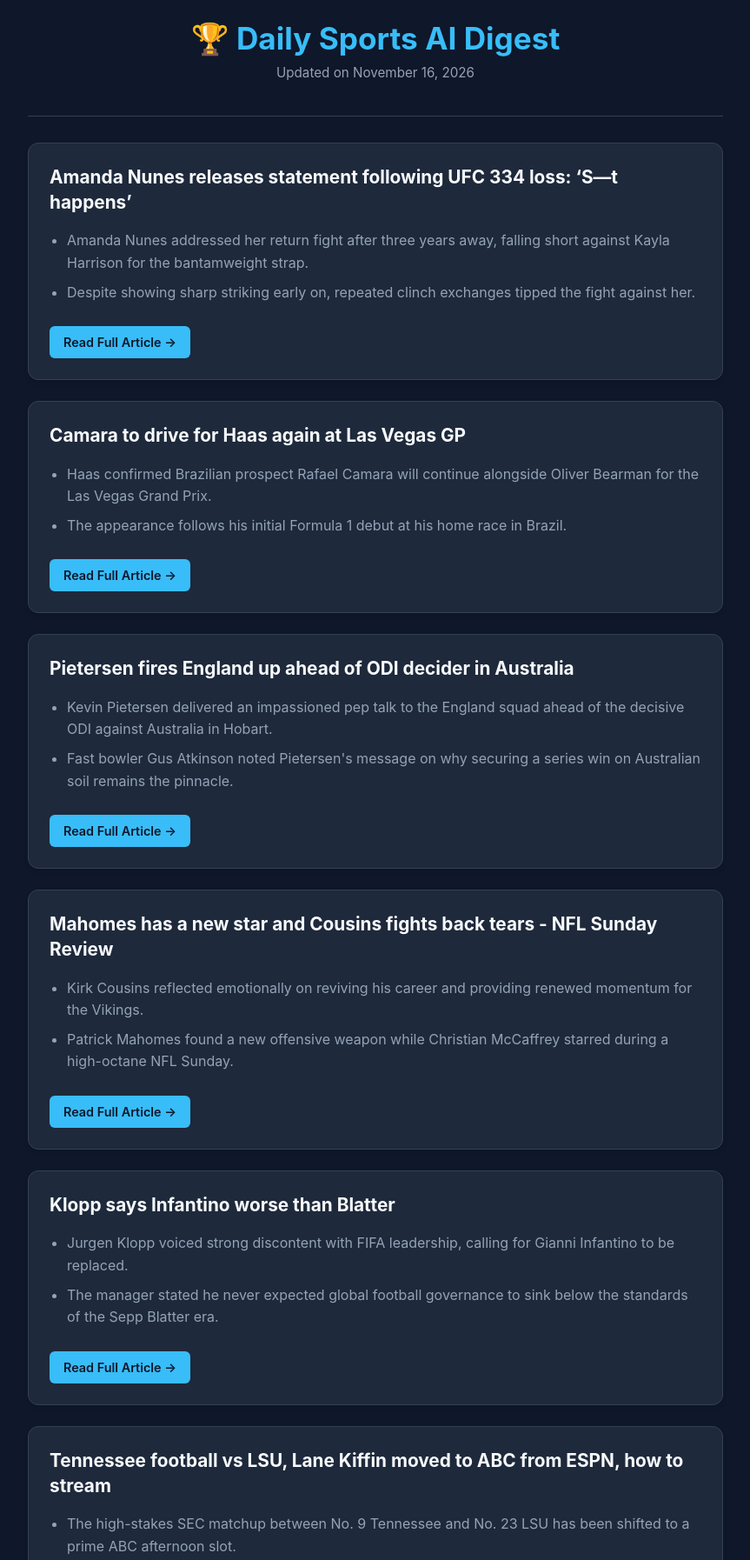
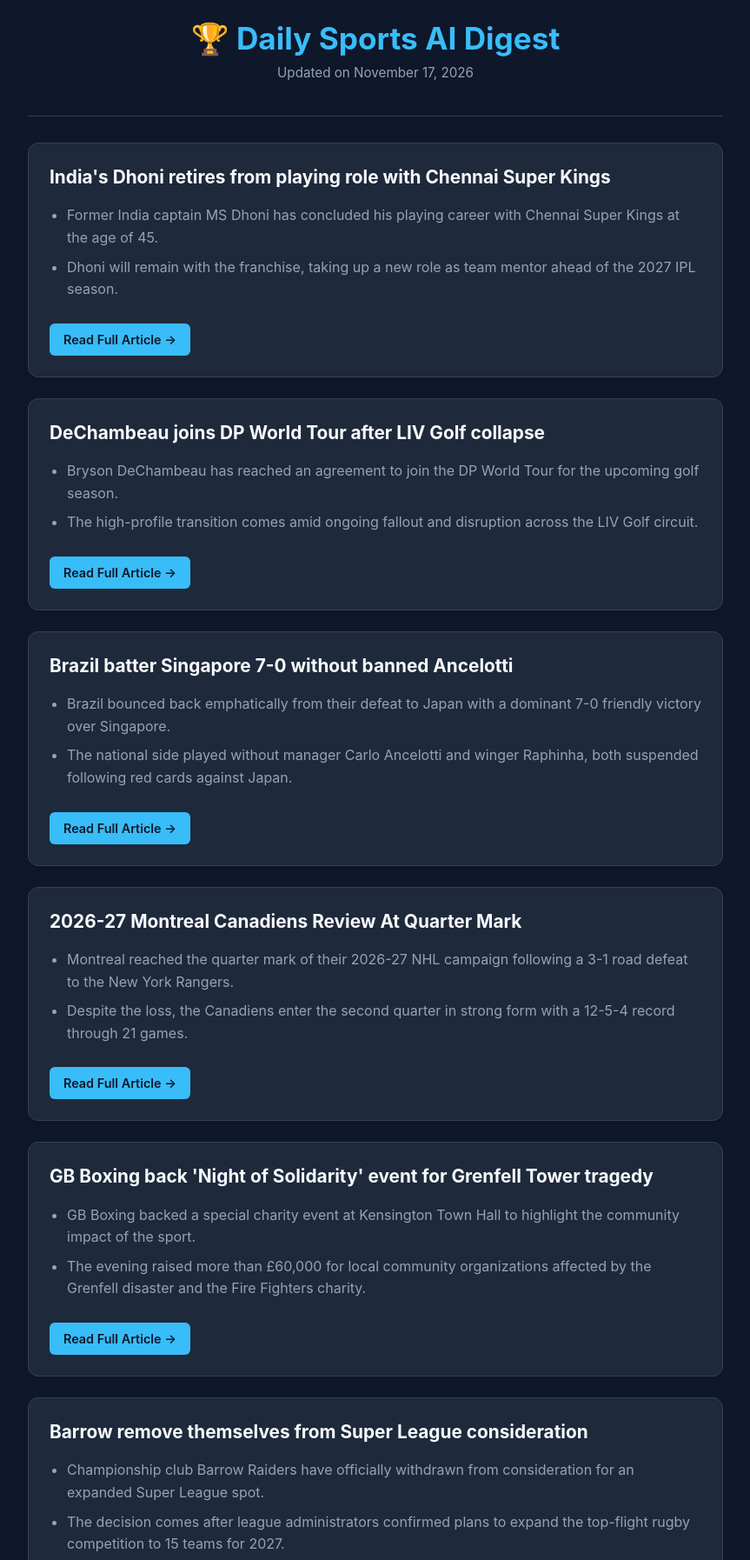
Before and after one commit to TanivAshraf/sports-news-ai, a plain HTML site: page index.html in a window 1280 px wide. Shown: the part 17-1811 px from the top of the page at 87% size, without its empty margins (208-1071 px from the left). Drawn offline with Linux system fonts and the light colour scheme.

Commit message:
Update daily sports website [skip ci]

```diff
--- a/index.html
+++ b/index.html
@@ -64,61 +64,61 @@
     <div class="container">
         <header>
             <h1>🏆 Daily Sports AI Digest</h1>
-            <div class="date">Updated on November 16, 2026</div>
+            <div class="date">Updated on November 17, 2026</div>
         </header>
         <main>
             <div class="card">
-  <h2>Amanda Nunes releases statement following UFC 334 loss: ‘S—t happens’</h2>
+  <h2>India's Dhoni retires from playing role with Chennai Super Kings</h2>
   <ul>
-    <li>Amanda Nunes addressed her return fight after three years away, falling short against Kayla Harrison for the bantamweight strap.</li>
-    <li>Despite showing sharp striking early on, repeated clinch exchanges tipped the fight against her.</li>
+    <li>Former India captain MS Dhoni has concluded his playing career with Chennai Super Kings at the age of 45.</li>
+    <li>Dhoni will remain with the franchise, taking up a new role as team mentor ahead of the 2027 IPL season.</li>
   </ul>
-  <a href="https://sports.yahoo.com/articles/amanda-nunes-releases-statement-following-122311594.html" target="_blank" class="btn">Read Full Article &rarr;</a>
+  <a href="https://www.skysports.com/cricket/news/12040/13613181/ms-dhoni-former-india-captain-retires-from-playing-role-with-ipls-chennai-super-kings-aged-45" target="_blank" class="btn">Read Full Article &rarr;</a>
 </div>
 
 <div class="card">
-  <h2>Camara to drive for Haas again at Las Vegas GP</h2>
+  <h2>DeChambeau joins DP World Tour after LIV Golf collapse</h2>
   <ul>
-    <li>Haas confirmed Brazilian prospect Rafael Camara will continue alongside Oliver Bearman for the Las Vegas Grand Prix.</li>
-    <li>The appearance follows his initial Formula 1 debut at his home race in Brazil.</li>
+    <li>Bryson DeChambeau has reached an agreement to join the DP World Tour for the upcoming golf season.</li>
+    <li>The high-profile transition comes amid ongoing fallout and disruption across the LIV Golf circuit.</li>
   </ul>
-  <a href="https://www.skysports.com/f1/news/12040/13612731/rafael-camara-haas-keep-brazilian-driver-as-oliver-bearmans-team-mate-for-las-vegas-gp-following-home-debut" target="_blank" class="btn">Read Full Article &rarr;</a>
+  <a href="https://www.bbc.co.uk/sport/golf/articles/c5vg27yzm9exo?at_medium=RSS&at_campaign=rss" target="_blank" class="btn">Read Full Article &rarr;</a>
 </div>
 
 <div class="card">
-  <h2>Pietersen fires England up ahead of ODI decider in Australia</h2>
+  <h2>Brazil batter Singapore 7-0 without banned Ancelotti</h2>
   <ul>
-    <li>Kevin Pietersen delivered an impassioned pep talk to the England squad ahead of the decisive ODI against Australia in Hobart.</li>
-    <li>Fast bowler Gus Atkinson noted Pietersen's message on why securing a series win on Australian soil remains the pinnacle.</li>
+    <li>Brazil bounced back emphatically from their defeat to Japan with a dominant 7-0 friendly victory over Singapore.</li>
+    <li>The national side played without manager Carlo Ancelotti and winger Raphinha, both suspended following red cards against Japan.</li>
   </ul>
-  <a href="https://www.skysports.com/cricket/news/12040/13612687/kevin-pietersen-fires-england-up-ahead-of-odi-cricket-decider-saying-winning-in-australia-is-the-best-thing-you-can-have" target="_blank" class="btn">Read Full Article &rarr;</a>
+  <a href="https://sports.yahoo.com/articles/brazil-batter-singapore-7-0-124828126.html" target="_blank" class="btn">Read Full Article &rarr;</a>
 </div>
 
 <div class="card">
-  <h2>Mahomes has a new star and Cousins fights back tears - NFL Sunday Review</h2>
+  <h2>2026-27 Montreal Canadiens Review At Quarter Mark</h2>
   <ul>
-    <li>Kirk Cousins reflected emotionally on reviving his career and providing renewed momentum for the Vikings.</li>
-    <li>Patrick Mahomes found a new offensive weapon while Christian McCaffrey starred during a high-octane NFL Sunday.</li>
+    <li>Montreal reached the quarter mark of their 2026-27 NHL campaign following a 3-1 road defeat to the New York Rangers.</li>
+    <li>Despite the loss, the Canadiens enter the second quarter in strong form with a 12-5-4 record through 21 games.</li>
   </ul>
-  <a href="https://www.skysports.com/nfl/news/12040/13612601/nfl-patrick-mahomes-has-a-new-star-kirk-cousins-emotional-story-continues-and-christian-mccaffrey-lights-up-the-dallas-cowboys-nfl-sunday-review" target="_blank" class="btn">Read Full Article &rarr;</a>
+  <a href="https://sports.yahoo.com/articles/2026-27-montreal-canadiens-review-124953564.html" target="_blank" class="btn">Read Full Article &rarr;</a>
 </div>
 
 <div class="card">
-  <h2>Klopp says Infantino worse than Blatter</h2>
+  <h2>GB Boxing back 'Night of Solidarity' event for Grenfell Tower tragedy</h2>
   <ul>
-    <li>Jurgen Klopp voiced strong discontent with FIFA leadership, calling for Gianni Infantino to be replaced.</li>
-    <li>The manager stated he never expected global football governance to sink below the standards of the Sepp Blatter era.</li>
+    <li>GB Boxing backed a special charity event at Kensington Town Hall to highlight the community impact of the sport.</li>
+    <li>The evening raised more than £60,000 for local community organizations affected by the Grenfell disaster and the Fire Fighters charity.</li>
   </ul>
-  <a href="https://www.bbc.co.uk/sport/football/articles/cjr4gr2k41dxo?at_medium=RSS&at_campaign=rss" target="_blank" class="btn">Read Full Article &rarr;</a>
+  <a href="https://www.skysports.com/boxing/news/12040/13613204/gb-boxing-back-a-night-of-solidarity-event-for-grenfell-tower-tragedy-it-just-shows-you-the-power-of-boxing" target="_blank" class="btn">Read Full Article &rarr;</a>
 </div>
 
 <div class="card">
-  <h2>Tennessee football vs LSU, Lane Kiffin moved to ABC from ESPN, how to stream</h2>
+  <h2>Barrow remove themselves from Super League consideration</h2>
   <ul>
-    <li>The high-stakes SEC matchup between No. 9 Tennessee and No. 23 LSU has been shifted to a prime ABC afternoon slot.</li>
-    <li>The conference announced the kickoff remains set for 3:30 p.m. ET with major College Football Playoff implications.</li>
+    <li>Championship club Barrow Raiders have officially withdrawn from consideration for an expanded Super League spot.</li>
+    <li>The decision comes after league administrators confirmed plans to expand the top-flight rugby competition to 15 teams for 2027.</li>
   </ul>
-  <a href="https://sports.yahoo.com/articles/tennessee-football-vs-lsu-lane-122527646.html" target="_blank" class="btn">Read Full Article &rarr;</a>
+  <a href="https://www.skysports.com/rugby-league/news/12040/13613155/barrow-raiders-remove-themselves-from-super-league-consideration-after-competition-announces-extra-place-for-2027-season" target="_blank" class="btn">Read Full Article &rarr;</a>
 </div>
         </main>
     </div>
```
